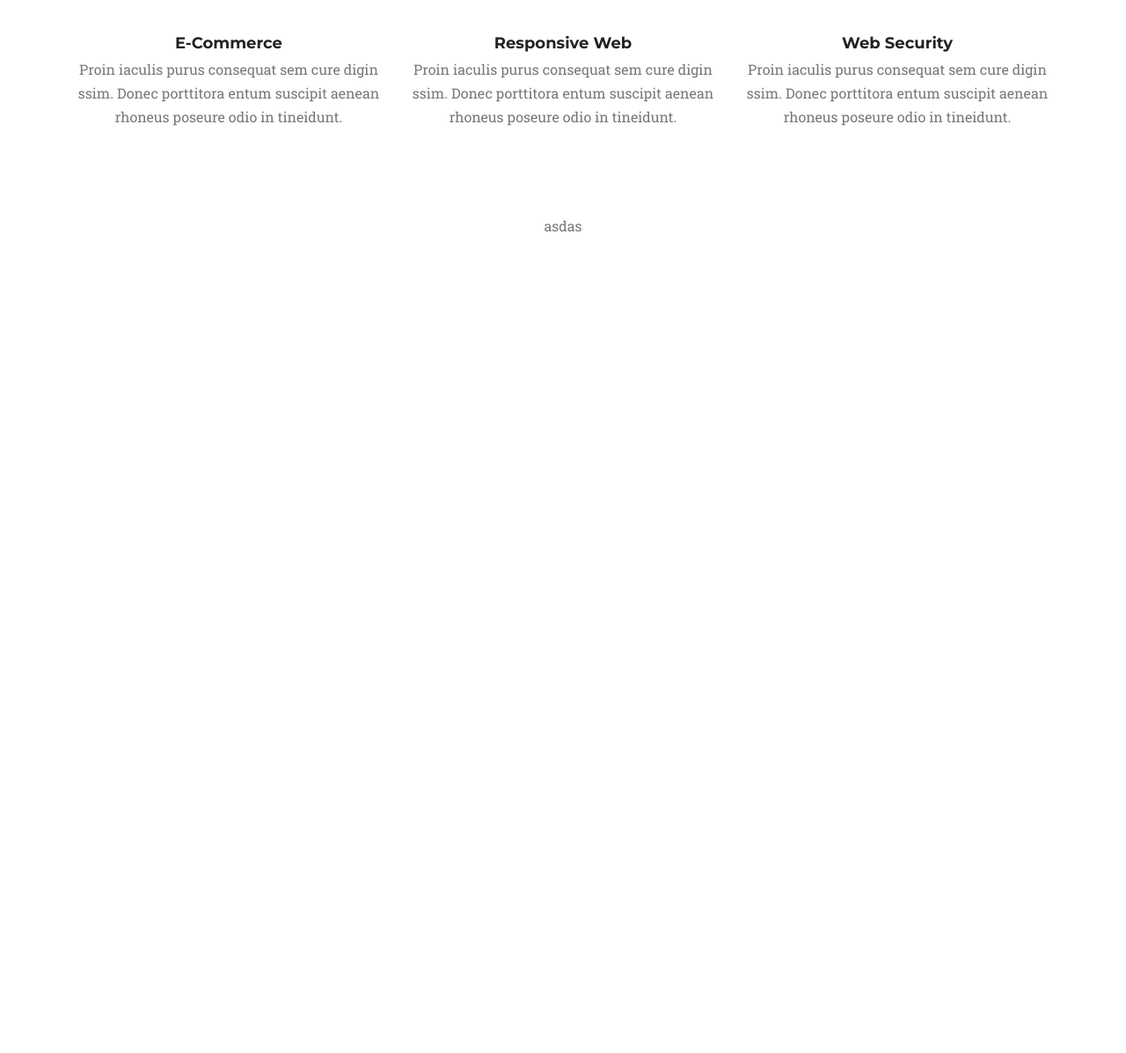
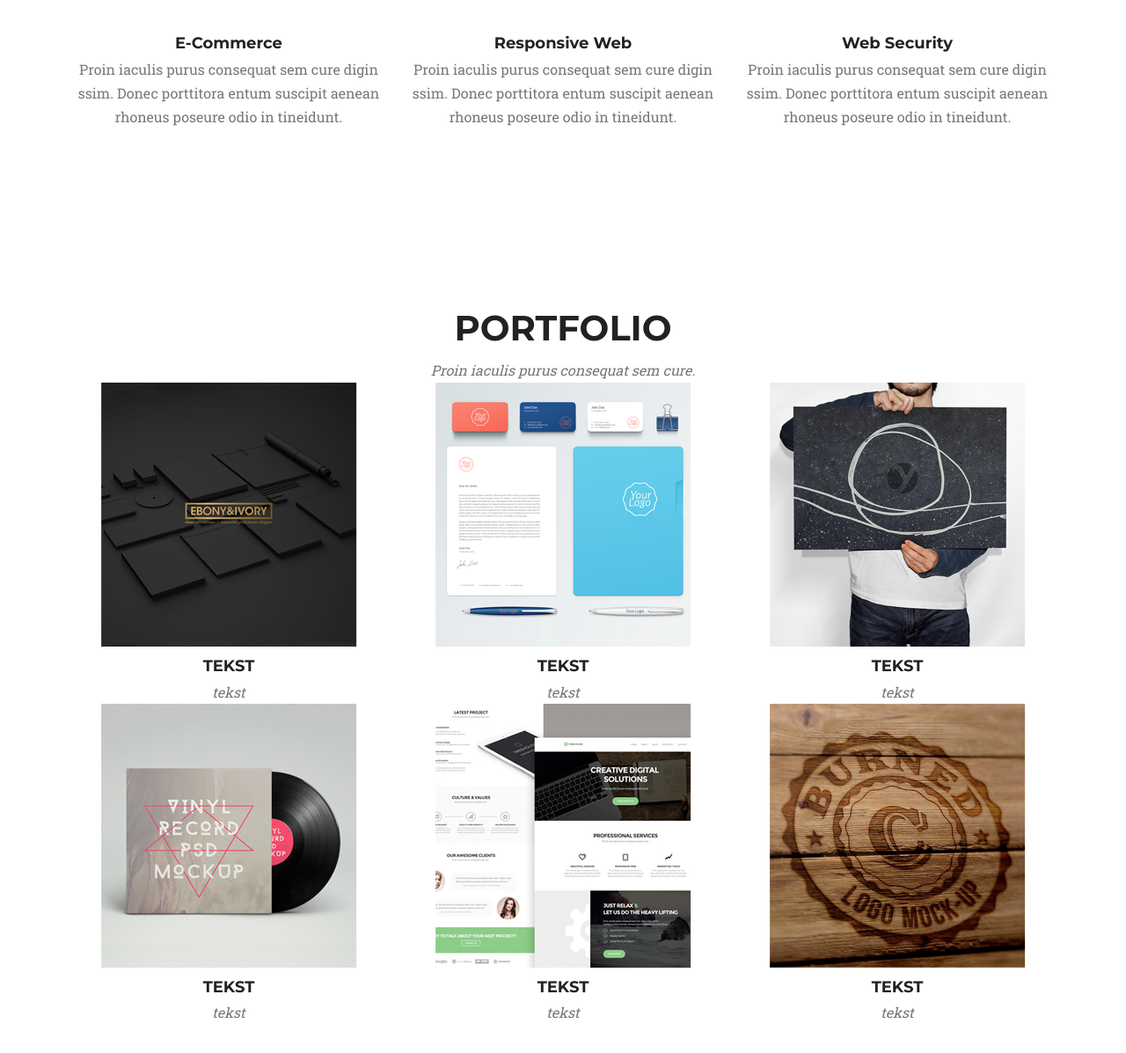
Before and after one commit to adam-goss94/task-runner, a website: page index.html in a window 1280 px wide. Shown: the part 1057-2254 px from the top of the page at 88% size. Before the commit the page ends 1327 px from the top, so only its background shows below. Drawn offline with Linux system fonts and the light colour scheme.

Commit message:
Add html for portfolio section

```diff
--- a/index.html
+++ b/index.html
@@ -39,17 +39,17 @@
         <p class="font-italic">Proin iaculis purus consequat sem cure.</p>
         <div class="container services-content">
             <div class="row">
-                <div class="box col-12 col-md-4">
+                <div class="box col-lg-4">
                     <img src="images/icon.png" alt="box icon">
                     <h3 class="font-subtitle">E-Commerce</h3>
                     <p>Proin iaculis purus consequat sem cure digin ssim. Donec porttitora entum suscipit aenean rhoneus poseure odio in tineidunt.</p>
                 </div>
-                <div class="box col-12 col-md-4">
+                <div class="box col-lg-4">
                         <img src="images/icon.png" alt="box icon">
                     <h3 class="font-subtitle">Responsive Web</h3>
                     <p>Proin iaculis purus consequat sem cure digin ssim. Donec porttitora entum suscipit aenean rhoneus poseure odio in tineidunt.</p>
                 </div>
-                <div class="box col-12 col-md-4">
+                <div class="box col-lg-4">
                         <img src="images/icon.png" alt="box icon">
                     <h3 class="font-subtitle">Web Security</h3>
                     <p>Proin iaculis purus consequat sem cure digin ssim. Donec porttitora entum suscipit aenean rhoneus poseure odio in tineidunt.</p>
@@ -57,6 +57,47 @@
             </div>
         </div>
     </section>
-<p>asdas</p>
+
+    <section class="portfolio">
+        <h2 class="font-title">Portfolio</h2>
+        <p class="font-italic">Proin iaculis purus consequat sem cure.</p>
+        <div class="container">
+            <div class="row">
+                <div class="box col-md-4">
+                    <img src="images/Image1.png" alt="">
+                    <h3 class="font-subtitle">TEKST</h3>
+                    <p class="font-italic">tekst</p>
+                </div>
+                <div class="box col-md-4">
+                    <img src="images/Image2.png" alt="">
+                    <h3 class="font-subtitle">TEKST</h3>
+                    <p class="font-italic">tekst</p>
+                </div>
+                <div class="box col-md-4">
+                    <img src="images/Image3.png" alt="">
+                    <h3 class="font-subtitle">TEKST</h3>
+                    <p class="font-italic">tekst</p>
+                </div>
+            </div>
+            <div class="row">
+                <div class="box col-md-4">
+                    <img src="images/Image4.png" alt="">
+                    <h3 class="font-subtitle">TEKST</h3>
+                    <p class="font-italic">tekst</p>
+                </div>
+                <div class="box col-md-4">
+                    <img src="images/Image5.png" alt="">
+                    <h3 class="font-subtitle">TEKST</h3>
+                    <p class="font-italic">tekst</p>
+                </div>
+                <div class="box col-md-4">
+                    <img src="images/Image6.png" alt="">
+                    <h3 class="font-subtitle">TEKST</h3>
+                    <p class="font-italic">tekst</p>
+                </div>
+            </div>
+        </div>
+    </section>
+
 </body>
 </html>
```
Also changed, not shown: images/Image1.png (added), images/Image2.png (added), images/Image3.png (added), images/Image4.png (added), images/Image5.png (added), images/Image6.png (added).
